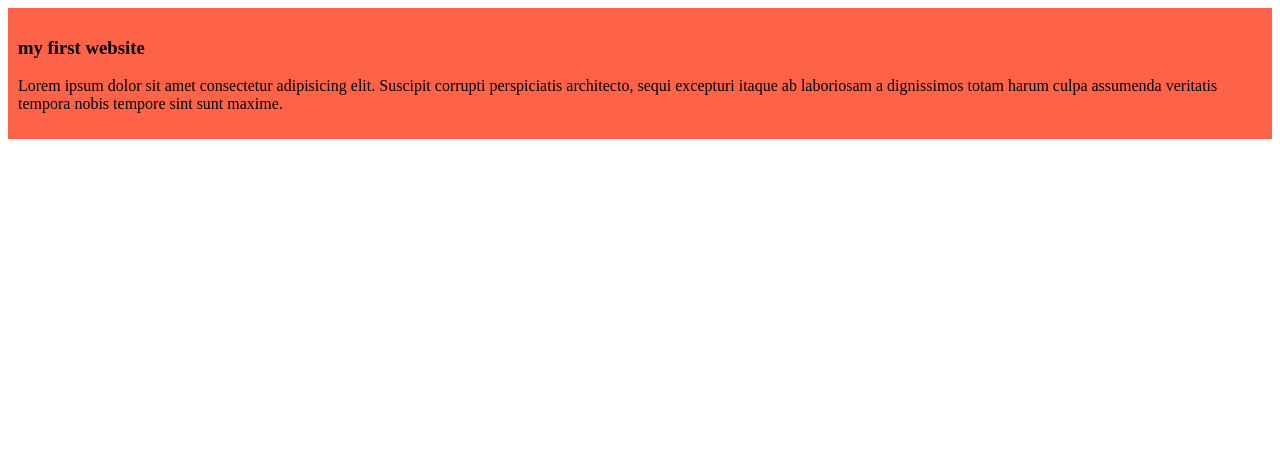
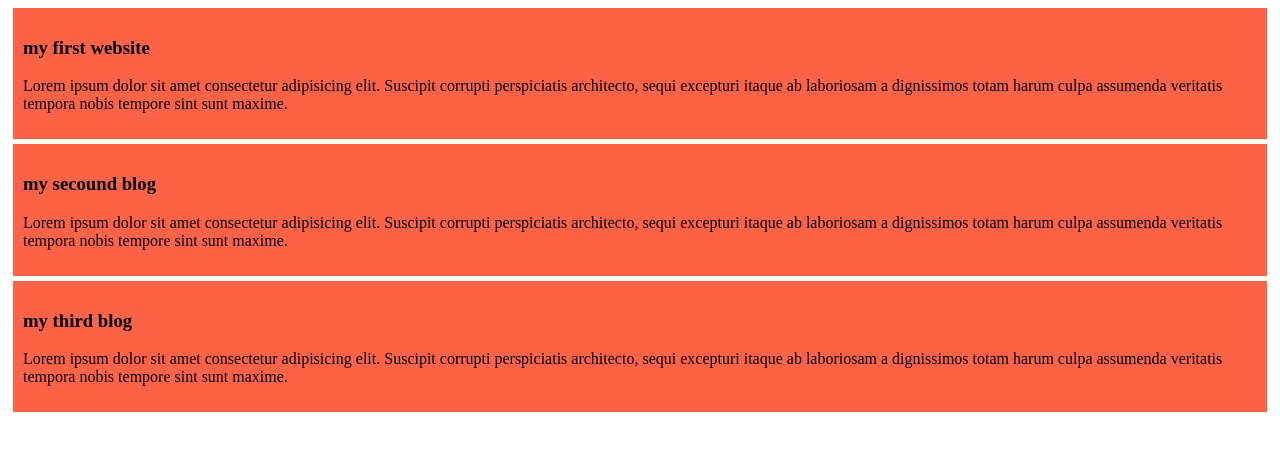
Before and after one commit to labibrahman326/my-simple-website, a plain HTML site: page index.html in a window 1280 px wide. Drawn offline with Linux system fonts and the light colour scheme.

Commit message:
add tge secound blog

```diff
--- a/index.html
+++ b/index.html
@@ -12,5 +12,13 @@
         <h3>my first website </h3>
         <p>Lorem ipsum dolor sit amet consectetur adipisicing elit. Suscipit corrupti perspiciatis architecto, sequi excepturi itaque ab laboriosam a dignissimos totam harum culpa assumenda veritatis tempora nobis tempore sint sunt maxime.</p>
     </div>
+    <div>
+        <h3>my secound blog </h3>
+        <p>Lorem ipsum dolor sit amet consectetur adipisicing elit. Suscipit corrupti perspiciatis architecto, sequi excepturi itaque ab laboriosam a dignissimos totam harum culpa assumenda veritatis tempora nobis tempore sint sunt maxime.</p>
+    </div>
+    <div>
+        <h3>my third blog </h3>
+        <p>Lorem ipsum dolor sit amet consectetur adipisicing elit. Suscipit corrupti perspiciatis architecto, sequi excepturi itaque ab laboriosam a dignissimos totam harum culpa assumenda veritatis tempora nobis tempore sint sunt maxime.</p>
+    </div>
 </body>
 </html>
--- a/styles/blog.css
+++ b/styles/blog.css
@@ -1,4 +1,5 @@
 div{
     background-color:tomato ;
     padding: 10px;
+    margin: 5px;
 }
```
